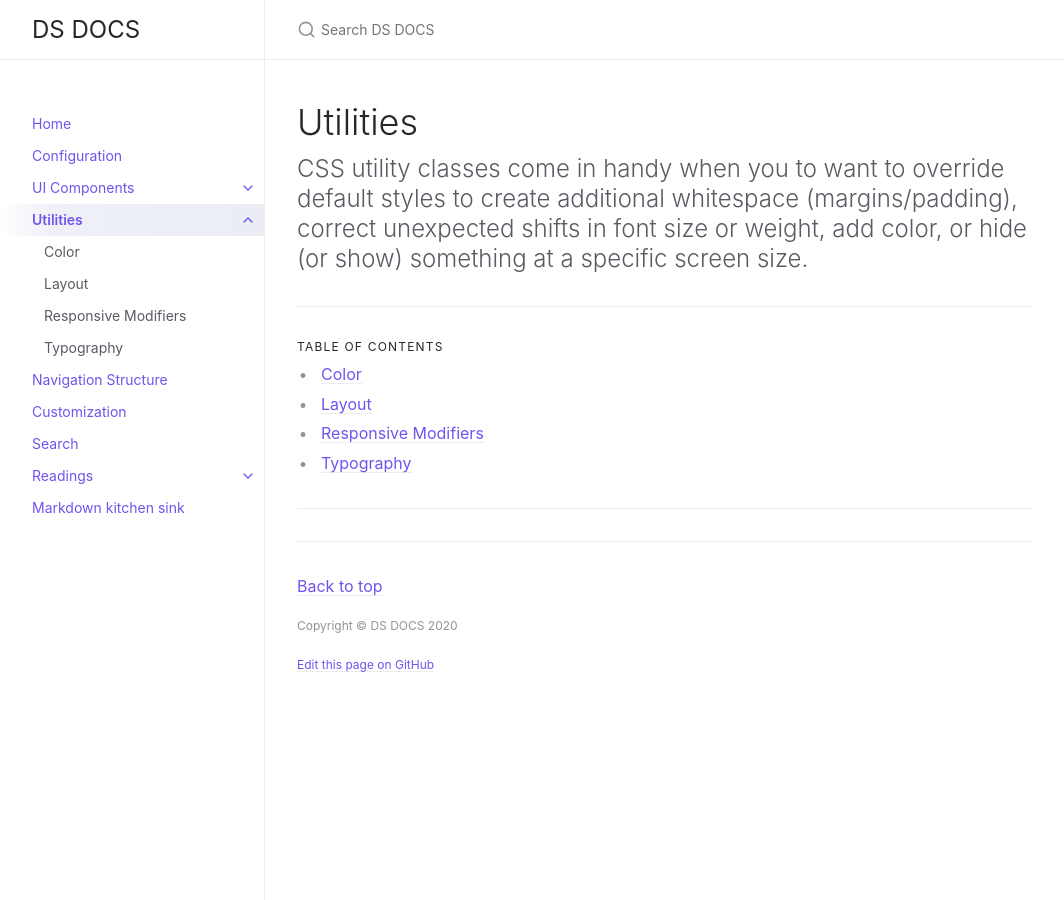
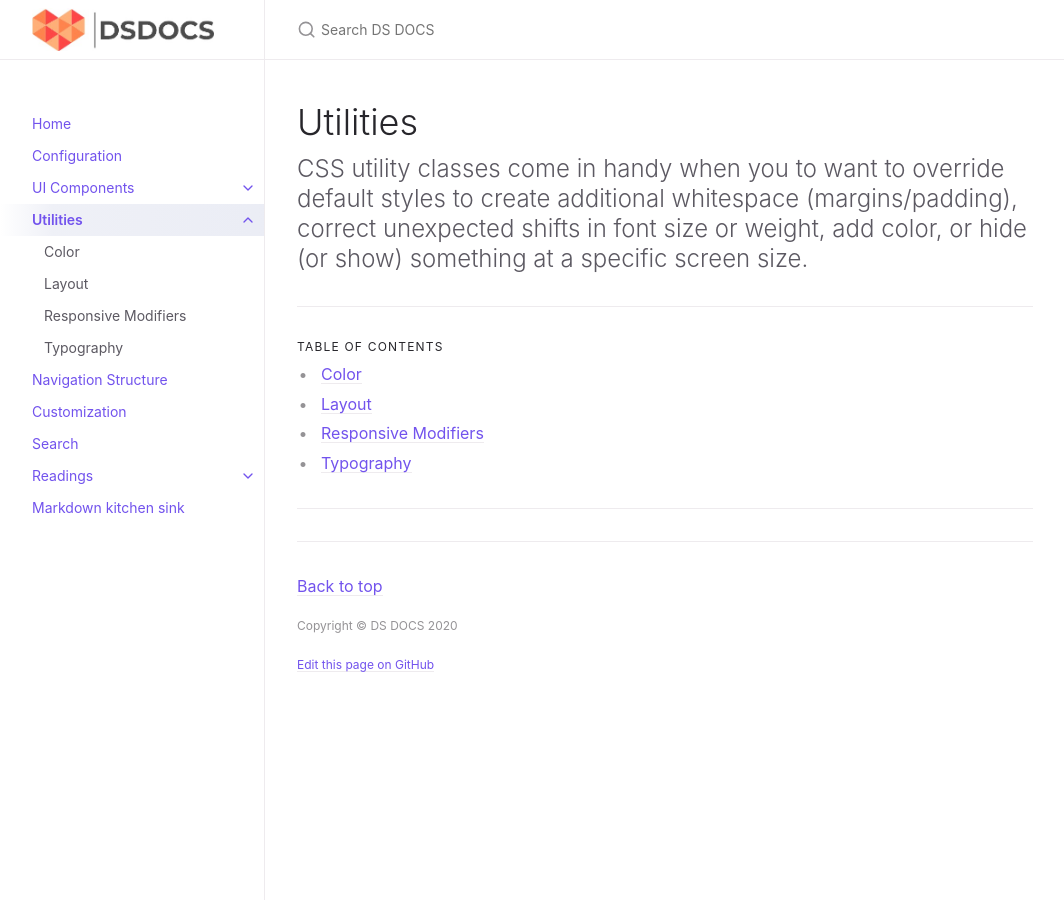
Before and after one commit to thisisjoonlim/dsdocs, a Jekyll site: the page built from docs/utilities/utilities.md, in a window 1280 px wide. Shown: the whole page, without its empty margins (107-1171 px from the left). Built offline with Jekyll 4.4.1, drawn with Linux system fonts in a browser that asks for light colours; comment, search, counter and statistics services are not loaded.

```diff
--- a/_config.yml
+++ b/_config.yml
@@ -22,7 +22,7 @@ permalink: pretty
 exclude: ["node_modules/", "*.gemspec", "*.gem", "Gemfile", "Gemfile.lock", "package.json", "package-lock.json",  "script/", "LICENSE.txt", "lib/", "bin/", "README.md", "Rakefile"]
 
 # Set a path/url to a logo that will be displayed instead of the title
-# logo: "/assets/images/ds-docs-logo.png"
+logo: "/assets/images/ds-docs-logo.png"
 
 # Enable or disable the site search
 # Supports true (default) or false
```
